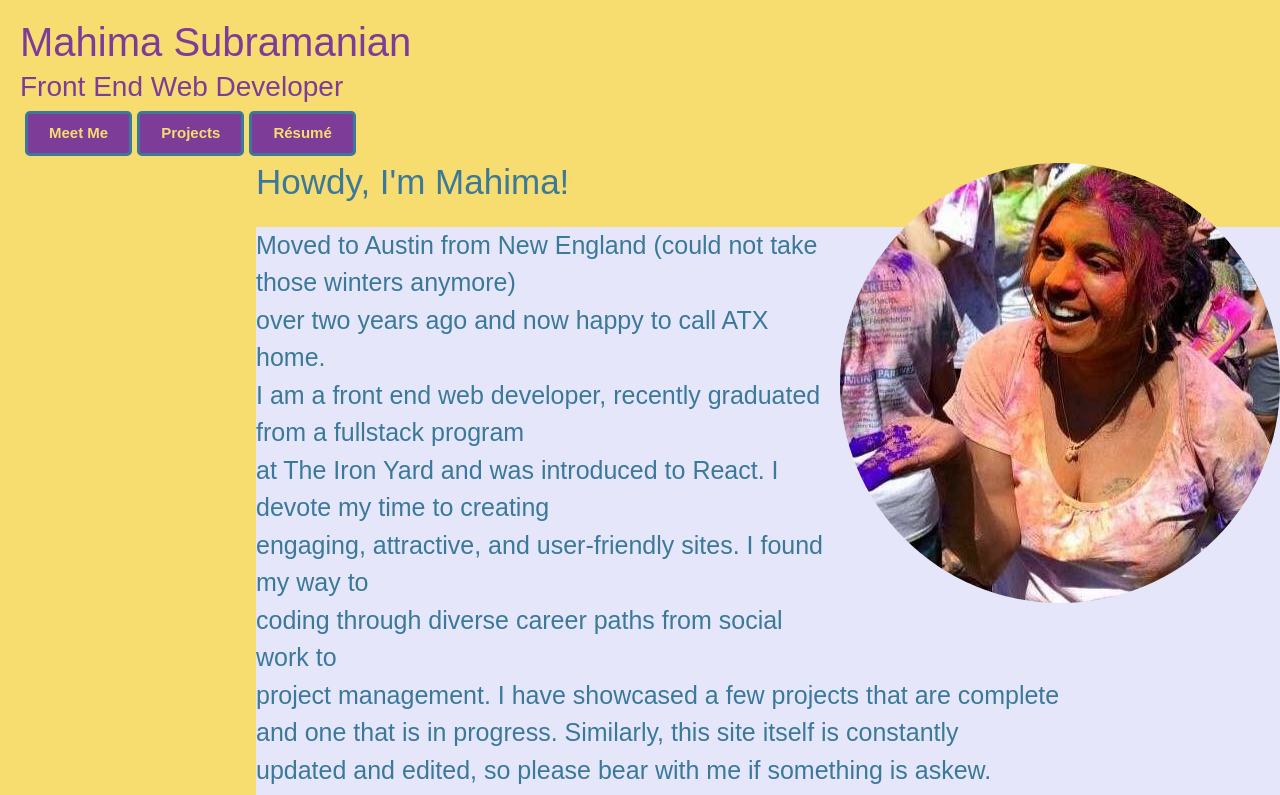
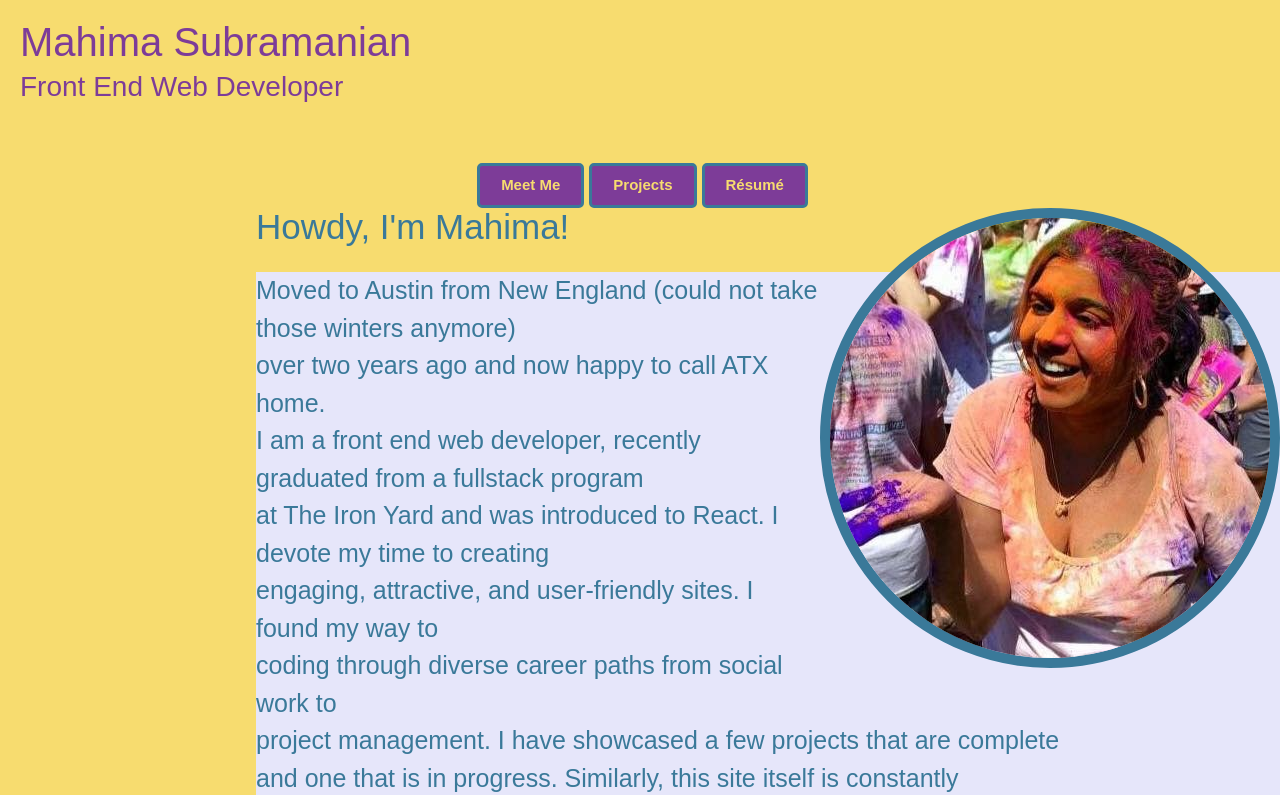
Before and after one commit to Smahima/smahima.github.io, a React (Create React App) app: page /about in a window 1280 px wide. Shown: the top 795 px of the page. Built offline with nearby package versions, Linux system fonts and the light colour scheme.

Commit message:
corrected spelling mistake on project.js, calculator

```diff
--- a/src/components/BaseLayout.js
+++ b/src/components/BaseLayout.js
@@ -10,19 +10,18 @@ class BaseLayout extends Component {
 
     return (
 
-      <div>
+      <div className="main">
 
        <div className="header">
           <h1> Mahima Subramanian</h1>
           <h3> Front End Web Developer</h3>
+       </div>
 
         <div className="nav">
           <button><NavLink activeClassName="selected" className="nav-link" exact to="/about">Meet Me</NavLink></button>
           <button><NavLink activeClassName="selected" className="nav-link" to="/projects">Projects</NavLink></button>
           <button><NavLink activeClassName="selected" className="nav-link" to="/resume">Résumé</NavLink></button>
         </div>
-
-       </div>
 
 
         {this.props.children}
--- a/src/components/Projects.js
+++ b/src/components/Projects.js
@@ -16,7 +16,7 @@ export default class Projects extends Component {
        <div className="project">
          <h3>Bent Creek Ceramics</h3>
          <img src={ceramics} className="portfolio-image"/>
-         <p className="project-details">This project tasked us to create a simple calcultor able to handle basic arithmetic.</p>
+         <p className="project-details">This project tasked us to create a simple calculator able to handle basic arithmetic.</p>
          <p className="technology"> <span className="bold"> Technology used:</span> CSS, HTML5, JavaScript</p>
          <div className="project-links">
            <a>Live Link </a>
--- a/src/styles/index.css
+++ b/src/styles/index.css
@@ -24,11 +24,13 @@ h5 {
   padding: 20px;
   color:   #7D3C98;
   margin-bottom: 1%;
+  justify-content: center;
 }
 
 .pic img{
  float: right;
  border-radius: 100%;
+ border: 10px solid #3a7999;
 }
 
 button {
@@ -36,8 +38,8 @@ button {
   margin-left: 5px;
   border-radius: 5px;
   background: #7D3C98;
+}
 
-}
 button:hover {
 	border: 3px dotted #3a7999;
 	color:  #F7DC6F;
@@ -46,6 +48,7 @@ button:hover {
 
 .nav {
   align-content: center;
+  justify-content: center;
 }
 
 .nav-link {
```
